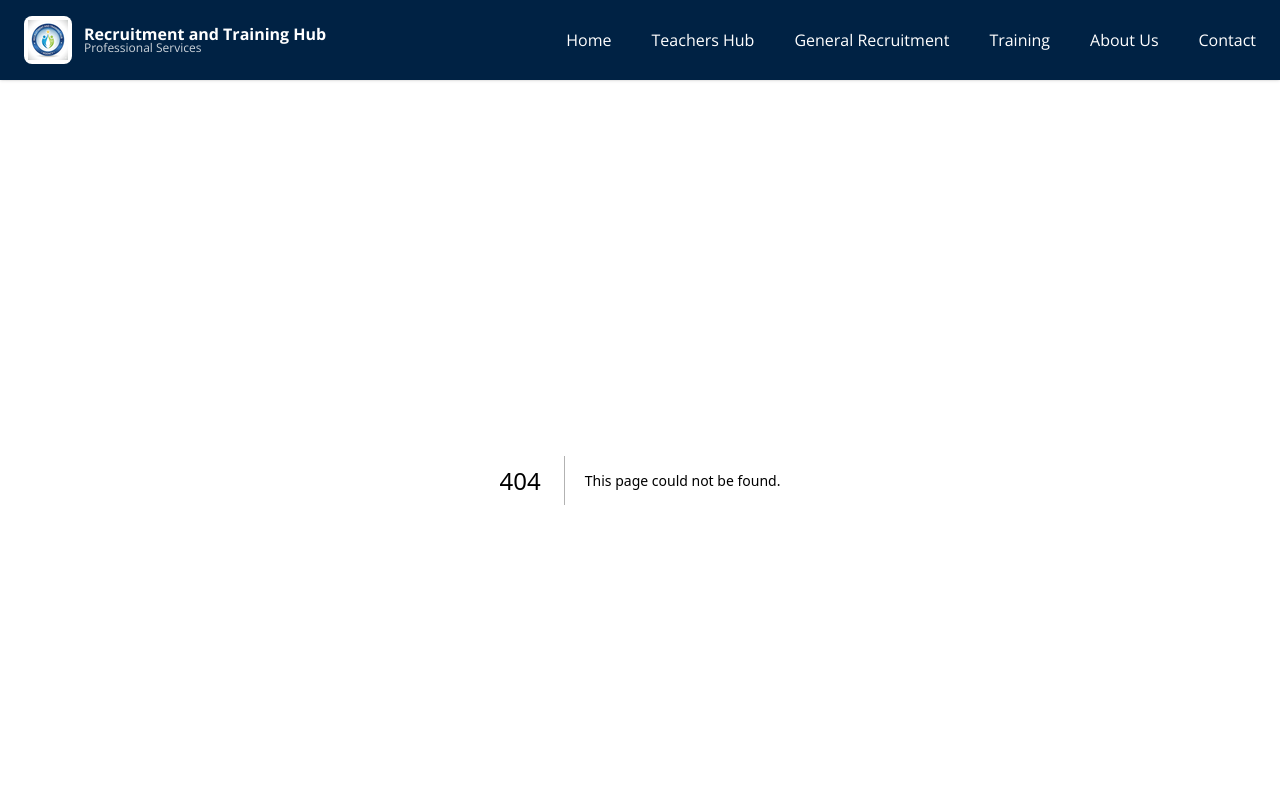
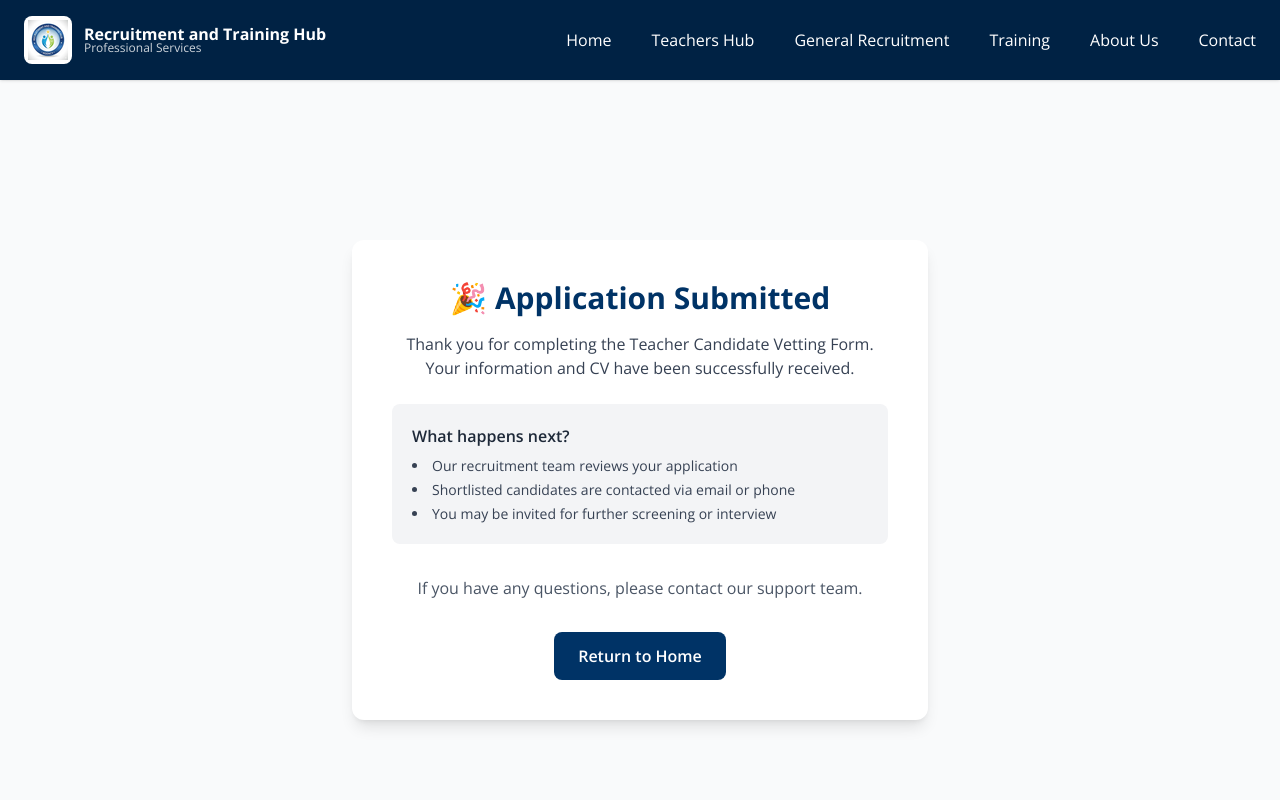
Before and after one commit to Nwose/teacher-recruit, a Next.js app: page /teacher-vetting/thank-you in a window 1280 px wide. Before the commit this address had no page. Shown: the top 800 px of the page. Built offline with nearby package versions, Linux system fonts and the light colour scheme.

Commit message:
form fix

```diff
--- /dev/null
+++ b/app/teacher-vetting/thank-you/page.tsx
@@ -0,0 +1,41 @@
+import Link from "next/link";
+
+export default function TeacherVettingThankYouPage() {
+  return (
+    <div className="min-h-screen flex items-center justify-center bg-gray-50 px-4">
+      <div className="max-w-xl w-full bg-white rounded-xl shadow-lg p-10 text-center">
+        <h1 className="text-3xl font-bold text-[#003366] mb-4">
+          🎉 Application Submitted
+        </h1>
+
+        <p className="text-gray-700 mb-6">
+          Thank you for completing the Teacher Candidate Vetting Form.
+          <br />
+          Your information and CV have been successfully received.
+        </p>
+
+        <div className="bg-gray-100 rounded-lg p-5 text-left mb-8">
+          <h2 className="font-semibold text-gray-800 mb-2">
+            What happens next?
+          </h2>
+          <ul className="text-sm text-gray-700 list-disc list-inside space-y-1">
+            <li>Our recruitment team reviews your application</li>
+            <li>Shortlisted candidates are contacted via email or phone</li>
+            <li>You may be invited for further screening or interview</li>
+          </ul>
+        </div>
+
+        <p className="text-gray-600 mb-8">
+          If you have any questions, please contact our support team.
+        </p>
+
+        <Link
+          href="/"
+          className="inline-block bg-[#003366] text-white px-6 py-3 rounded-lg font-semibold hover:opacity-90"
+        >
+          Return to Home
+        </Link>
+      </div>
+    </div>
+  );
+}
--- a/components/TeacherVettingForm.tsx
+++ b/components/TeacherVettingForm.tsx
@@ -1,7 +1,6 @@
 "use client";
 
 import { useState } from "react";
-import { useRouter } from "next/navigation";
 
 /* ======================================
    GOOGLE FORM BACKEND
@@ -66,7 +65,6 @@ type SelectProps = {
 ====================================== */
 
 export default function TeacherVettingForm() {
-  const router = useRouter();
   const [loading, setLoading] = useState(false);
   const [subjects, setSubjects] = useState<string[]>([]);
 
@@ -97,6 +95,7 @@ export default function TeacherVettingForm() {
 
     const body = new URLSearchParams();
 
+    /* ===== SUBMIT TO GOOGLE FORM ===== */
     body.append("entry.2043138503", paymentRef);
     body.append("entry.1994045145", fullName);
     body.append("entry.563296656", phone);
@@ -117,12 +116,7 @@ export default function TeacherVettingForm() {
       body,
     });
 
-    /* ===== LOG LOCALLY (NO DB) ===== */
-    const logs = JSON.parse(localStorage.getItem("vettingLogs") || "[]");
-    logs.push({ paymentRef, email, submittedAt: new Date().toISOString() });
-    localStorage.setItem("vettingLogs", JSON.stringify(logs));
-
-    /* ===== BUILD PREFILLED UPLOAD LINK ===== */
+    /* ===== BUILD PREFILLED CV UPLOAD LINK ===== */
     const uploadUrl =
       `${GOOGLE_FORM_UPLOAD_URL}?usp=pp_url` +
       `&entry.2043138503=${encodeURIComponent(paymentRef)}` +
@@ -139,8 +133,8 @@ export default function TeacherVettingForm() {
         .map((s) => `&entry.1143964729=${encodeURIComponent(s)}`)
         .join("");
 
-    /* ✅ ONLY ONE REDIRECT */
-    router.push(`/vetting-success?uploadUrl=${encodeURIComponent(uploadUrl)}`);
+    /* ✅ FINAL, RELIABLE REDIRECT */
+    window.location.assign(uploadUrl);
   }
 
   return (
```
